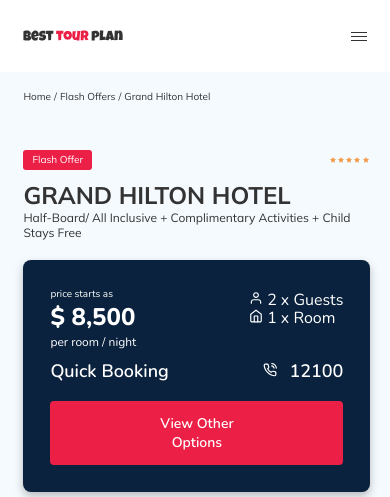
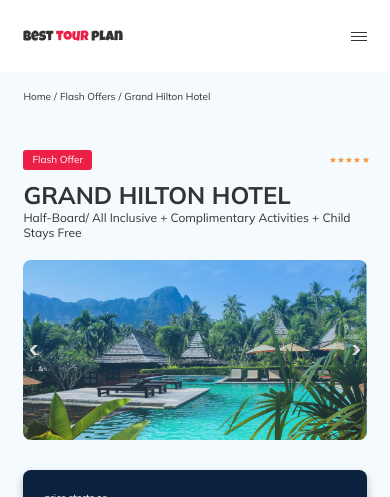
Before and after one commit to AlenaBM/tour-plan, a PHP site: page / in a window 390 px wide. Shown: the top 497 px of the page. Run offline with PHP 8.4, Linux system fonts and the light colour scheme; grey boxes are pictures that could not be loaded.

Commit message:
create media styles for section hotel

```diff
--- a/css/style.css
+++ b/css/style.css
@@ -614,7 +614,7 @@ template {
 
 .swiper-container {
   width: 100%;
-  height: 450px;
+  height: 100%;
   border-radius: 8px;
   position: relative;
 }
@@ -639,6 +639,7 @@ template {
 
 .slider {
   width: 728px;
+  height: 450px;
 }
 
 .slider-button {
@@ -693,8 +694,6 @@ template {
   padding: 27px;
   border-radius: 8px;
   font-family: 'Nunito', sans-serif;
-  max-width: 350px;
-  max-height: 210px;
   -webkit-filter: drop-shadow(0px 4px 4px rgba(0, 0, 0, 0.25));
           filter: drop-shadow(0px 4px 4px rgba(0, 0, 0, 0.25));
 }
@@ -751,7 +750,7 @@ template {
   margin-top: 4px;
 }
 
-.price__text {
+.booking-card__text {
   font-size: 12px;
   line-height: 16px;
   display: -webkit-box;
@@ -766,7 +765,7 @@ template {
   margin-bottom: 8px;
 }
 
-.price__description {
+.booking-card__description {
   margin-left: 9px;
 }
 
@@ -793,9 +792,23 @@ template {
   margin-left: 8px;
 }
 
+@media (max-width: 1200px) {
+  .container {
+    max-width: 960px;
+  }
+  .slider {
+    width: 590px;
+  }
+  .swiper-slide__img {
+    height: 100%;
+    -o-object-fit: cover;
+       object-fit: cover;
+  }
+}
+
 @media (max-width: 992px) {
   .container {
-    width: 91%;
+    width: 700px;
   }
   .navbar-top {
     padding-top: 30px;
@@ -817,6 +830,24 @@ template {
   .form-search__input {
     width: 340px;
   }
+  .hotel-grid {
+    -webkit-box-orient: vertical;
+    -webkit-box-direction: normal;
+        -ms-flex-direction: column;
+            flex-direction: column;
+  }
+  .hotel__slider {
+    margin-bottom: 30px;
+  }
+  .slider {
+    width: 100%;
+  }
+  .booking {
+    -webkit-box-orient: horizontal;
+    -webkit-box-direction: normal;
+        -ms-flex-direction: row;
+            flex-direction: row;
+  }
 }
 
 @media (max-width: 768px) {
@@ -835,6 +866,19 @@ template {
   }
   .form-search__btn {
     width: 55px;
+  }
+  .slider {
+    height: 350px;
+  }
+  .booking {
+    -webkit-box-orient: vertical;
+    -webkit-box-direction: normal;
+        -ms-flex-direction: column;
+            flex-direction: column;
+    min-height: 450px;
+  }
+  .booking-map {
+    width: 100%;
   }
 }
 
@@ -905,5 +949,37 @@ template {
     -ms-flex-preferred-size: auto;
         flex-basis: auto;
   }
+  .slider {
+    height: 180px;
+  }
+  .slider-button {
+    width: 10px;
+    height: 10px;
+  }
+  .slider-button--next {
+    right: 6px;
+  }
+  .slider-button--prev {
+    left: 6px;
+  }
+  .booking {
+    min-height: 400px;
+  }
+  .booking-card {
+    max-height: 180px;
+    padding: 21px;
+  }
+  .booking-card__button {
+    padding: 9px 62px;
+    font-size: 11.2px;
+    line-height: 15px;
+  }
+  .booking-map {
+    height: 180px;
+  }
+  .call-center {
+    font-size: 14.4px;
+    line-height: 20px;
+  }
 }
 /*# sourceMappingURL=style.css.map */
--- a/index.html
+++ b/index.html
@@ -112,7 +112,7 @@
       </div>
       <!-- /hotel-info container -->
       <div class="hotel-grid container">
-        <div class="slider">
+        <div class="slider hotel__slider">
           <div class="swiper-container">
             <!-- Additional required wrapper -->
             <div class="swiper-wrapper">
@@ -209,7 +209,7 @@
           <div class="booking-map">
             <iframe
               src="https://www.google.com/maps/embed?pb=!1m18!1m12!1m3!1d4733.850942229529!2d98.29348543030147!3d7.890863038838664!2m3!1f0!2f0!3f0!3m2!1i1024!2i768!4f13.1!3m3!1m2!1s0x30503b7bfcd9f903%3A0xf7065fac1e3d7c48!2sDoubleTree%20by%20Hilton%20Phuket%20Banthai%20Resort!5e0!3m2!1sru!2sru!4v1615303754654!5m2!1sru!2sru"
-              width="347"
+              width="100%"
               height="213"
               style="border: 0"
               allowfullscreen=""
--- a/sass/_media.sass
+++ b/sass/_media.sass
@@ -1,11 +1,21 @@
 // Медиа-запросы
 
 //  до 1200px
+@media (max-width: 1200px)
+  .container
+    max-width: 960px
+  .slider
+    width: 590px
+  .swiper
+    &-slide
+      &__img
+        height: 100%
+        object-fit: cover
 
 // — до 992px
 @media (max-width: 992px)
   .container
-    width: 91%
+    width: 700px
   .navbar
     &-top
       padding-top: 30px
@@ -24,6 +34,16 @@
   .form-search
     &__input
       width: 340px
+  .hotel
+    &-grid
+      flex-direction: column
+    &__slider
+      margin-bottom: 30px
+  .slider
+    width: 100%
+  .booking
+    flex-direction: row
+
 // — до 768px
 @media (max-width: 768px)
   .container
@@ -40,6 +60,13 @@
       width: 250px
     &__btn
       width: 55px
+  .slider
+    height: 350px
+  .booking
+    flex-direction: column
+    min-height: 450px
+    &-map
+      width: 100%
 
 // — от 320 до 576px
 @media (min-width: 320px) and (max-width: 576px)
@@ -87,3 +114,26 @@
     display: none
   .stars
     flex-basis: auto
+  .slider
+    height: 180px
+    &-button
+      width: 10px
+      height: 10px
+      &--next
+        right: 6px
+      &--prev
+        left: 6px
+  .booking
+    min-height: 400px
+    &-card
+      max-height: 180px
+      padding: 21px
+      &__button
+        padding: 9px 62px
+        font-size: 11.2px
+        line-height: 15px
+    &-map
+      height: 180px
+  .call-center
+    font-size: 14.4px
+    line-height: 20px
--- a/sass/sections/_hotel.sass
+++ b/sass/sections/_hotel.sass
@@ -61,7 +61,7 @@
   margin-right: -2px
 .swiper-container
   width: 100%
-  height: 450px
+  height: 100%
   border-radius: 8px
   position: relative
   &::after
@@ -73,12 +73,14 @@
     top: 0
     bottom: 0
     z-index: 10
-.swiper-slide
-  &__img
-    width: 100%
-    object-fit: cover
+.swiper
+  &-slide
+    &__img
+      width: 100%
+      object-fit: cover
 .slider
   width: 728px
+  height: 450px
   &-button
     position: absolute
     top: 50%
@@ -113,8 +115,6 @@
     padding: 27px
     border-radius: 8px
     font-family: 'Nunito', sans-serif
-    max-width: 350px
-    max-height: 210px
     filter: drop-shadow(0px 4px 4px rgba(0, 0, 0, 0.25))
     &__button
       margin-top: 17px
```
Also changed, not shown: 1 other file.
